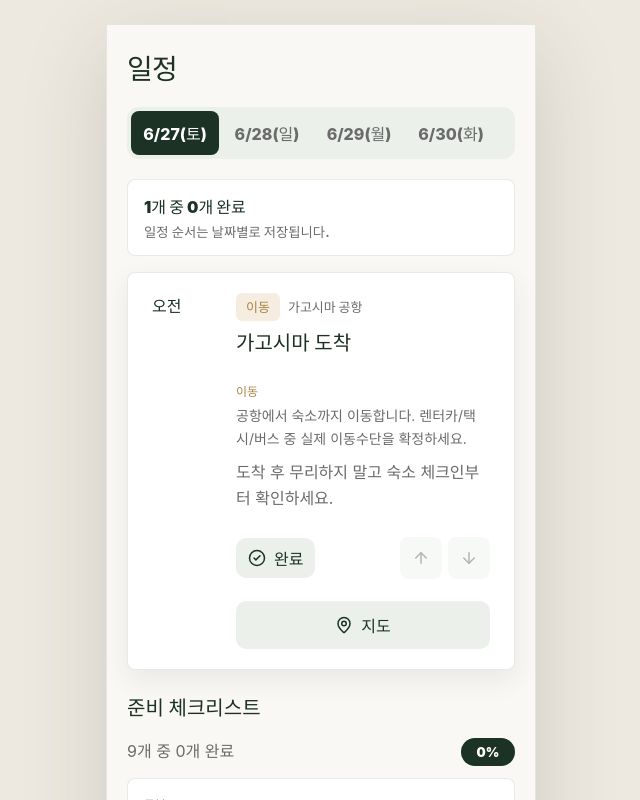
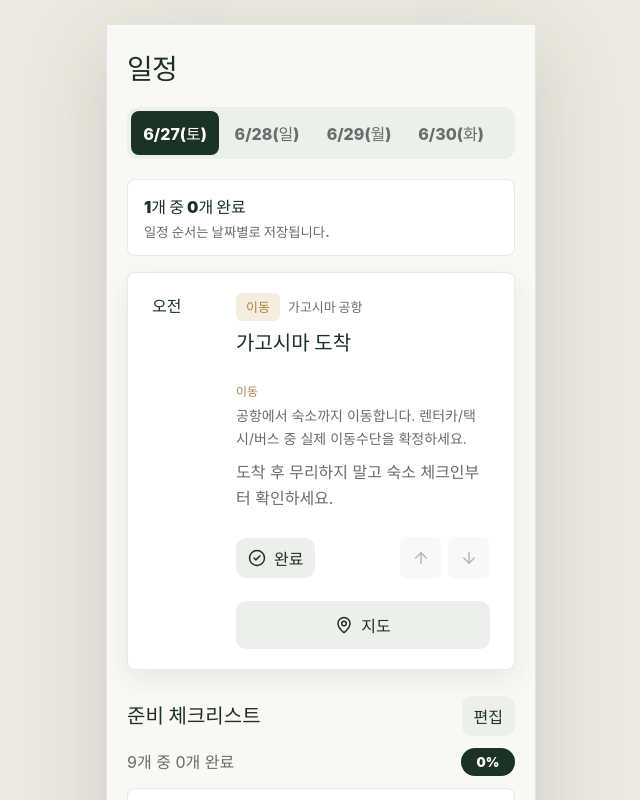
Before and after one commit to hjh6709/for_Kagoshima_travel, a React (Vite) app: page / in a window 1280 px wide. Both pictures are taken after a click on the button "일정 보기". Shown: the top 800 px of the page, without its empty margins (319-959 px from the left). Built offline with nearby package versions, Linux system fonts and the light colour scheme; a web font is replaced by a local one.

Commit message:
fix(web): 체크리스트 삭제를 편집 모드로 분리

```diff
--- a/src/App.tsx
+++ b/src/App.tsx
@@ -216,6 +216,7 @@ function App() {
   const [addressCopied, setAddressCopied] = useState(false);
   const [customChecklistItems, setCustomChecklistItems] = useState<CustomChecklistItem[]>(getSavedCustomChecklist);
   const [hiddenChecklistIDs, setHiddenChecklistIDs] = useState<string[]>(getSavedHiddenChecklistIDs);
+  const [isChecklistEditing, setIsChecklistEditing] = useState(false);
   const [newChecklistTitle, setNewChecklistTitle] = useState("");
   const [newChecklistCategory, setNewChecklistCategory] = useState<ChecklistCategory>("before");
   const [completedSchedules, setCompletedSchedules] = useState<Record<string, boolean>>(getSavedScheduleCompletions);
@@ -538,14 +539,23 @@ function App() {
               </div>
 
               <section className="section-block">
+                <div className="section-title-row">
                   <h2>준비 체크리스트</h2>
+                  <button
+                    className="secondary-button compact-button"
+                    onClick={() => setIsChecklistEditing(!isChecklistEditing)}
+                    type="button"
+                  >
+                    {isChecklistEditing ? "완료" : "편집"}
+                  </button>
+                </div>
                 <div className="check-summary">
                   <p className="muted">
                     {allChecklist.length}개 중 {completedCount}개 완료
                   </p>
                   <span>{Math.round((completedCount / Math.max(allChecklist.length, 1)) * 100)}%</span>
                 </div>
-                {hiddenChecklistIDs.length > 0 && (
+                {isChecklistEditing && hiddenChecklistIDs.length > 0 && (
                   <button className="secondary-button restore-button" onClick={restoreDefaultChecklistItems} type="button">
                     기본 체크리스트 {hiddenChecklistIDs.length}개 복원
                   </button>
@@ -591,6 +601,7 @@ function App() {
                               <CheckCircle2 className={checkedItems[item.id] ? "checked" : ""} size={24} />
                               <span>{item.title}</span>
                             </button>
+                            {isChecklistEditing && (
                               <button
                                 aria-label={`${item.title} 삭제`}
                                 className="icon-button"
@@ -599,6 +610,7 @@ function App() {
                               >
                                 <Trash2 size={18} />
                               </button>
+                            )}
                           </div>
                         ))}
                       </div>
@@ -649,14 +661,6 @@ function App() {
                         <button className="check-toggle" onClick={() => toggleCheck(item.id)} type="button">
                           <CheckCircle2 className={checkedItems[item.id] ? "checked" : ""} size={24} />
                           <span>{item.title}</span>
-                        </button>
-                        <button
-                          aria-label={`${item.title} 삭제`}
-                          className="icon-button"
-                          onClick={() => removeChecklistItem(item)}
-                          type="button"
-                        >
-                          <Trash2 size={18} />
                         </button>
                       </div>
                     ))}
--- a/src/styles.css
+++ b/src/styles.css
@@ -232,6 +232,18 @@ p {
 
 .section-block {
   margin-top: 26px;
+}
+
+.section-title-row {
+  display: flex;
+  align-items: center;
+  justify-content: space-between;
+  gap: 12px;
+  margin-bottom: 12px;
+}
+
+.section-title-row h2 {
+  margin-bottom: 0;
 }
 
 .card-stack {
```
Lines whose indentation alone changed are shown as unchanged.
